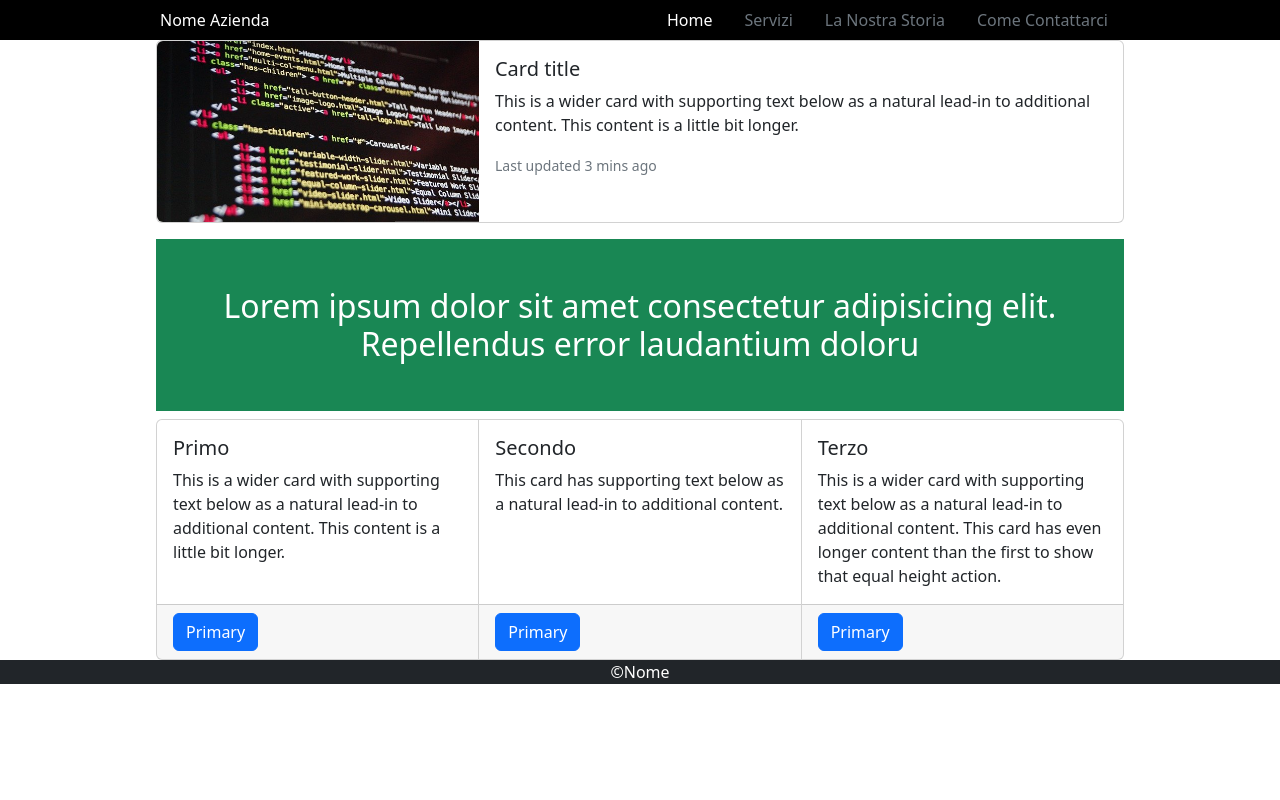
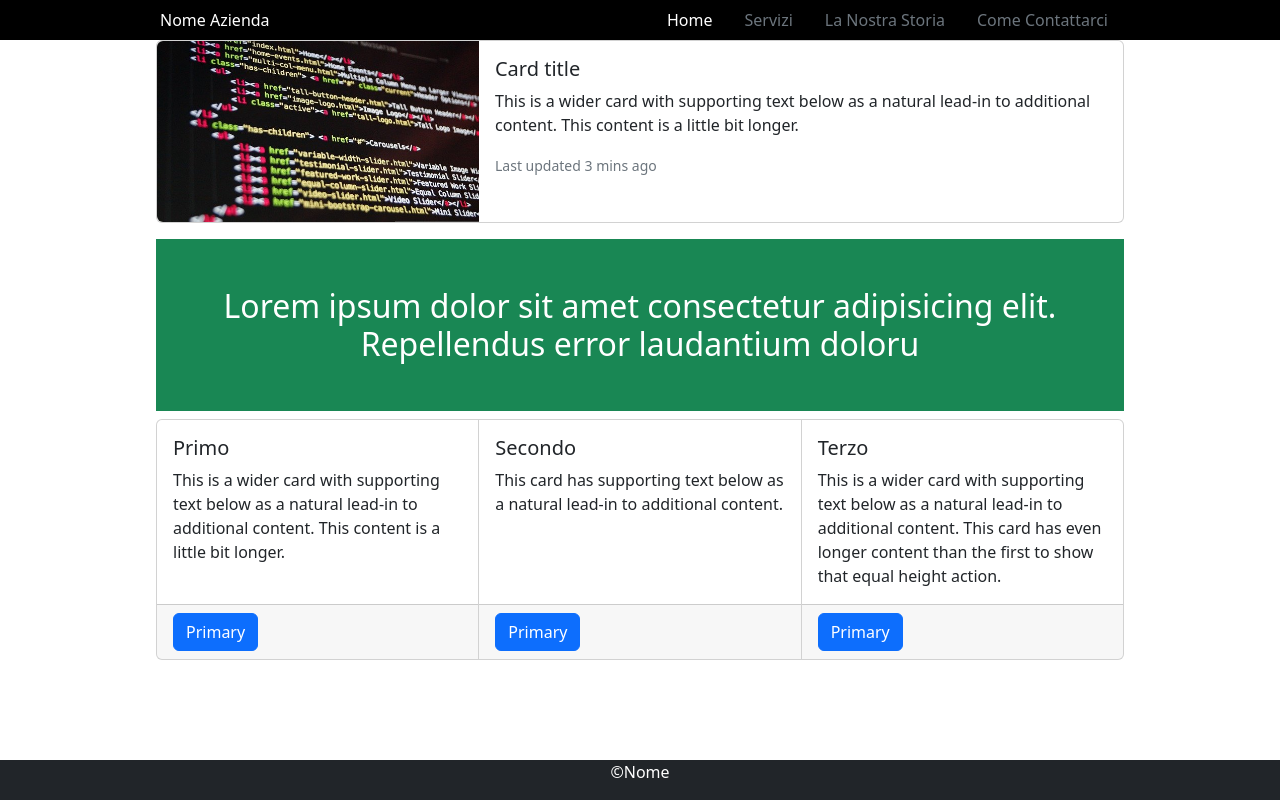
Before and after one commit to andreasavignano02/6W-2D-2E, a plain HTML site: page index.html in a window 1280 px wide. Drawn offline with nearby package versions, Linux system fonts and the light colour scheme.

Commit message:
esercizio finito

```diff
--- a/style.css
+++ b/style.css
@@ -1,6 +1,13 @@
+
 .container{
     max-width: 992px;
 }
 .tutto{
     height: 100%;
+    position: relative;
 }
+footer{
+    position: fixed;
+    bottom: 0;
+    width: 100%;
+}
```
